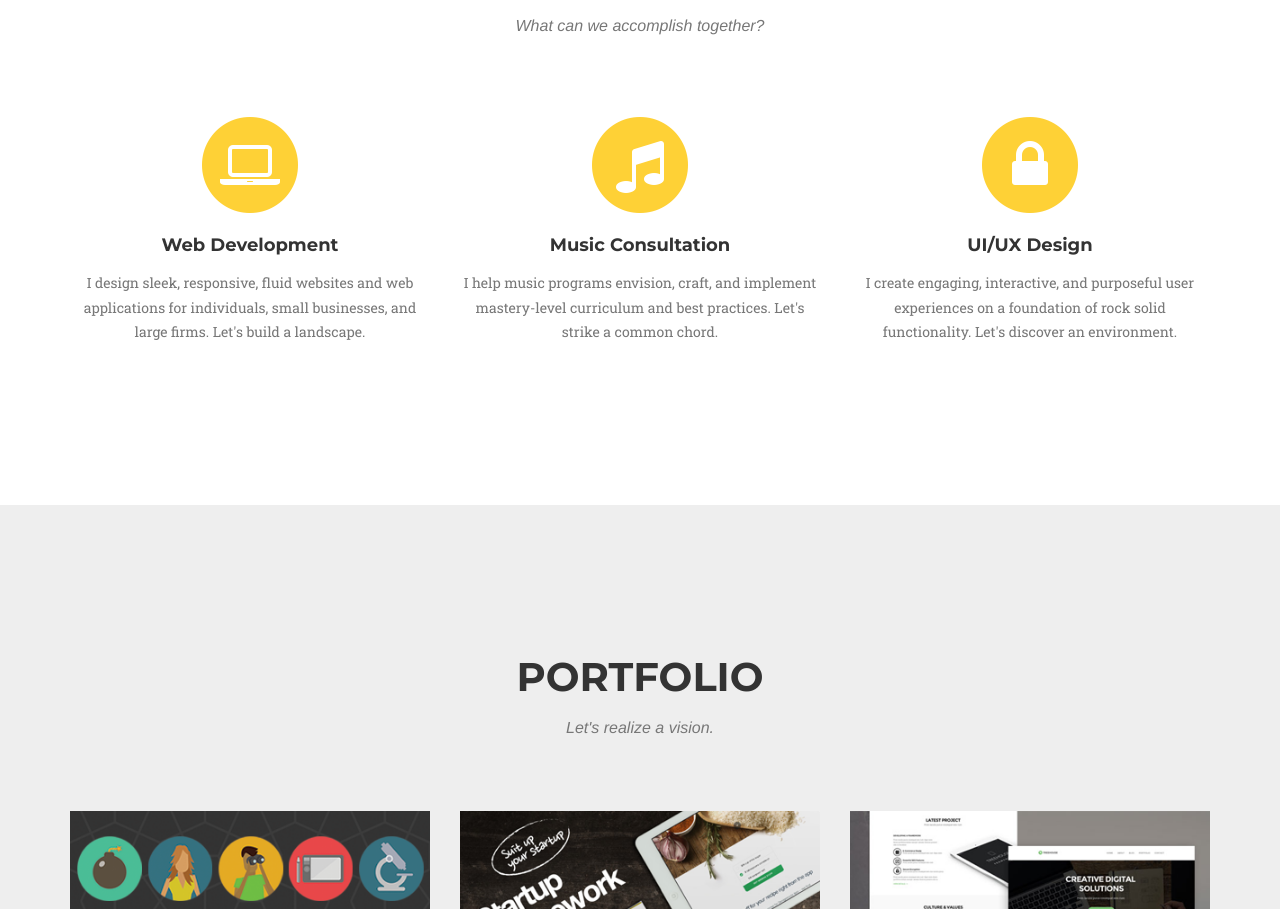
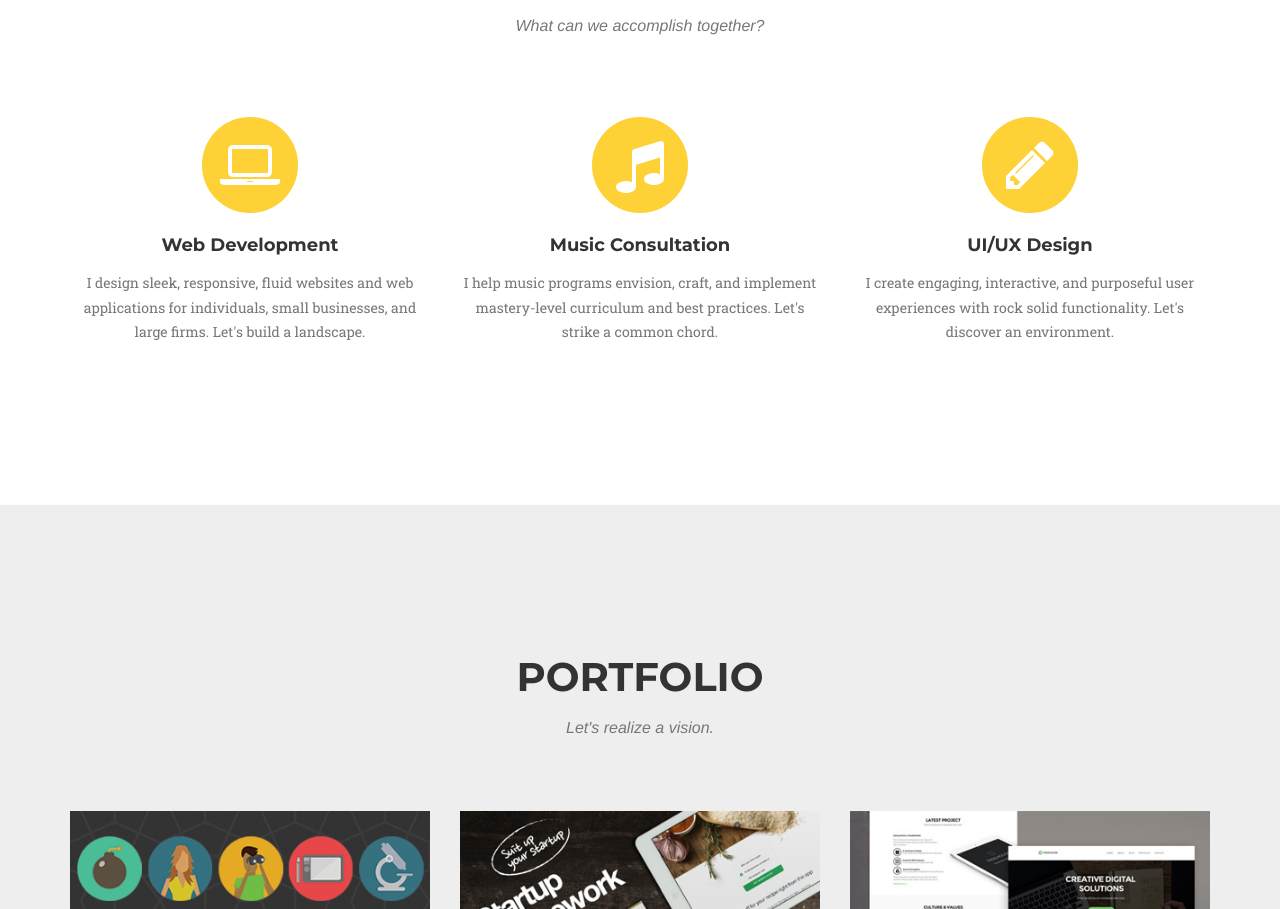
Before and after one commit to andrewpcarr/ProfessionalPortfolio, a website: page index.html in a window 1280 px wide. Shown: the part 955-1864 px from the top of the page. Drawn offline with nearby package versions, Linux system fonts and the light colour scheme; a web font is replaced by a local one.

Commit message:
text content additions

```diff
--- a/index.html
+++ b/index.html
@@ -114,10 +114,10 @@
                 <div class="col-md-4">
                     <span class="fa-stack fa-4x">
                         <i class="fa fa-circle fa-stack-2x text-primary"></i>
-                        <i class="fa fa-lock fa-stack-1x fa-inverse"></i>
+                        <i class="fa fa-pencil fa-stack-1x fa-inverse"></i>
                     </span>
                     <h4 class="service-heading">UI/UX Design</h4>
-                    <p class="text-muted">I create engaging, interactive, and purposeful user experiences on a foundation of rock solid functionality. Let's discover an environment.</p>
+                    <p class="text-muted">I create engaging, interactive, and purposeful user experiences with rock solid functionality. Let's discover an environment.</p>
                 </div>
             </div>
         </div>
```
